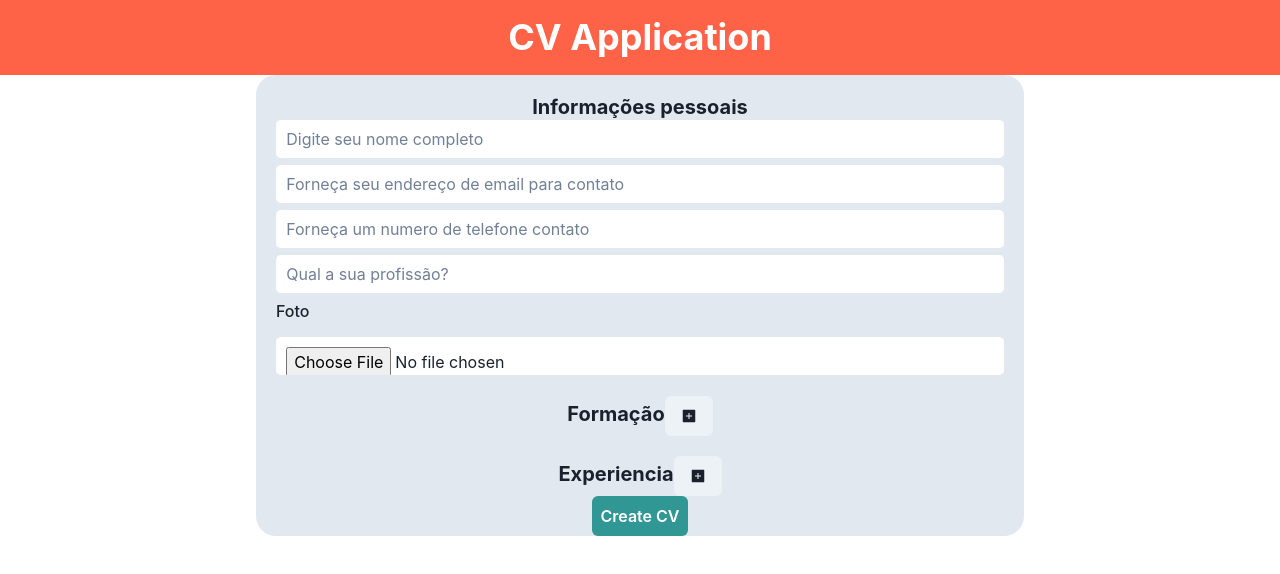
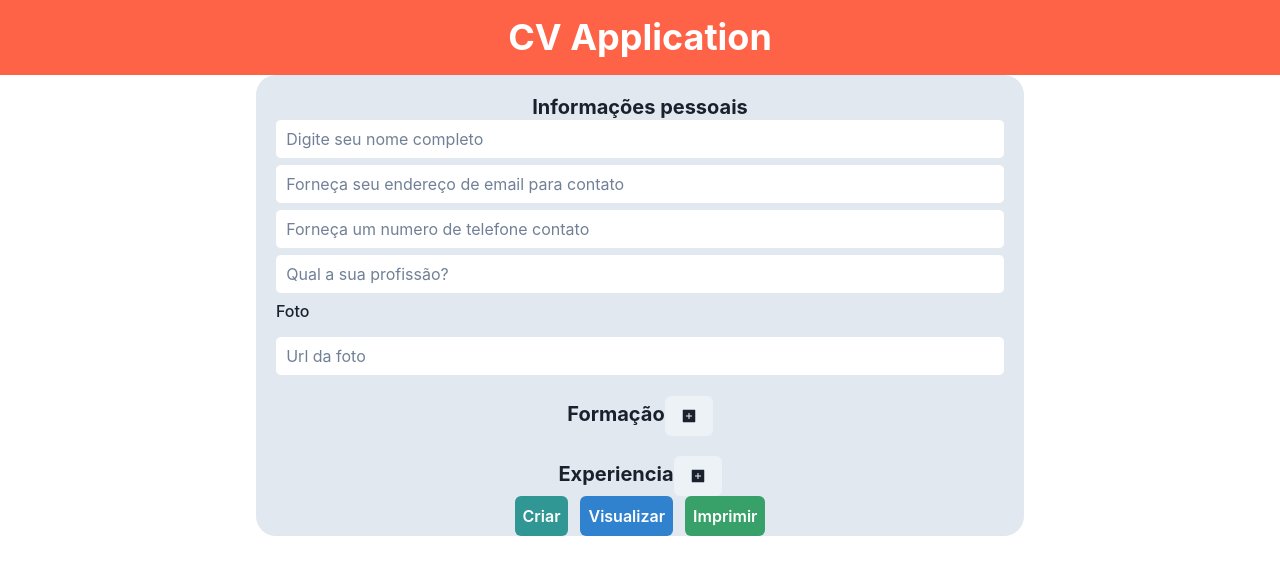
Before and after one commit to brendonn40/CV-Application, a React (Create React App) app: page / in a window 1280 px wide. Shown: the top 574 px of the page. Built offline with nearby package versions, Linux system fonts and the light colour scheme.

Commit message:
created modal for preview

```diff
--- a/src/components/Experiencia.jsx
+++ b/src/components/Experiencia.jsx
@@ -2,6 +2,8 @@ import React from "react";
 import { Input, Flex, Button, Heading } from "@chakra-ui/react";
 import { useFieldArray } from "react-hook-form";
 import { AiFillPlusSquare } from "react-icons/ai";
+import { Divider } from '@chakra-ui/react'
+
 const Experiencia = ({ control, register }) => {
   const { fields, append, remove } = useFieldArray({
     control,
@@ -68,6 +70,7 @@ const Experiencia = ({ control, register }) => {
               key={field.id}
               {...register(`experiences.${index}.endDate`)}
             />
+            <Divider/>
           </>
         ))}
       </Flex>
--- a/src/components/Form.jsx
+++ b/src/components/Form.jsx
@@ -1,4 +1,4 @@
-import React from "react";
+import React, { useEffect } from "react";
 import styled from "styled-components";
 import { useForm } from "react-hook-form";
 import {
@@ -9,6 +9,7 @@ import {
   VStack,
   Center,
   Flex,
+  Divider,
 } from "@chakra-ui/react";
 import {
   FormControl,
@@ -19,15 +20,24 @@ import {
 import Formacao from "./Formacao";
 import { AiFillPlusSquare } from "react-icons/ai";
 import Experiencia from "./Experiencia";
+import { useState } from "react";
+import ModalPreview from "./Modal";
+const Form = () => {
+  const { control, register, handleSubmit } = useForm();
+  const [isOpenModal, setIsOpenModal] = useState(false);
 
-const Form = () => {
-  const { control,register, handleSubmit } = useForm();
-
-  const onSubmit = data => console.log(data);
+  const onSubmit = (data) => console.log(data);
   return (
-    <VStack mx='auto' w='60%'  justifyContent='center'>
-      <Box bg='gray.200' w='100%' borderRadius={"20px"}>
-        <Heading size='md' mt='20px' textAlign={"center"}>
+    <VStack mx="auto" w="60%" justifyContent="center">
+        {isOpenModal ? (
+        <ModalPreview
+          isOpen={isOpenModal}
+          data={control._formValues}
+          onClose={() => setIsOpenModal(false)}
+        />
+      ) : null}
+      <Box bg="gray.200" w="100%" borderRadius={"20px"}>
+        <Heading size="md" mt="20px" textAlign={"center"}>
           Informações pessoais
         </Heading>
         <form onSubmit={handleSubmit(onSubmit)}>
@@ -37,68 +47,78 @@ const Form = () => {
             alignItems={"center"}
             gridGap={"5px"}
           >
-
             <Input
-            name='name'
-            placeholder='Digite seu nome completo'
+              name="name"
+              placeholder="Digite seu nome completo"
               backgroundColor={"white"}
-            padding='10px'
+              padding="10px"
               width={"95%"}
               required={true}
-            {...register("name", { required: true})}
+              {...register("name", { required: true })}
             />
             <Input
-            name='email'
-            placeholder='Forneça seu endereço de email para contato'
-            type='email'
+              name="email"
+              placeholder="Forneça seu endereço de email para contato"
+              type="email"
               backgroundColor={"white"}
-            padding='10px'
+              padding="10px"
               width={"95%"}
-            {...register("email", { required: true})}
+              {...register("email", { required: true })}
             />
             <Input
-            name='tel'
-            placeholder='Forneça um numero de telefone contato'
-            type='phone'
+              name="tel"
+              placeholder="Forneça um numero de telefone contato"
+              type="phone"
               backgroundColor={"white"}
-            padding='10px'
+              padding="10px"
               width={"95%"}
               required={true}
-            {...register("tel", { required: true})}
+              {...register("tel", { required: true })}
             />
             <Input
-            name='profession'
-            placeholder='Qual a sua profissão?'
-            type='text'
+              name="profession"
+              placeholder="Qual a sua profissão?"
+              type="text"
               backgroundColor={"white"}
-            padding='10px'
+              padding="10px"
               width={"95%"}
               {...register("profession", { required: true, maxLength: 30 })}
             />
-          <FormLabel alignSelf={`flex-start`} ml={'20px'}>Foto</FormLabel>
+            <FormLabel alignSelf={`flex-start`} ml={"20px"}>
+              Foto
+            </FormLabel>
 
             <Input
-            name='photo'
-            placeholder='Foto'
-            type='file'
+              name="photo"
+              placeholder="Url da foto"
+              type="text"
               backgroundColor={"white"}
-            padding='10px'
+              padding="10px"
               width={"95%"}
-            accept='image/png, image/jpeg'
               {...register("photo")}
             />
           </Flex>
-        <Formacao control={control} register={register}/>
-      <Experiencia control={control} register={register}/>
+          <Formacao control={control} register={register} />
+          <Experiencia control={control} register={register} />
           <Center>
-          <Button type='submit' variant='solid' p={2} colorScheme='teal'>
-            Create CV
+            <Flex gridGap={`12px`}>
+              <Button type="submit" variant="solid" p={2} colorScheme="teal">
+                Criar
               </Button>
+              <Button
+                variant="solid"
+                p={2}
+                colorScheme="blue"
+                onClick={()=> setIsOpenModal(true)}
+              >
+                Visualizar
+              </Button>
+              <Button variant="solid" p={2} colorScheme="green">
+                Imprimir
+              </Button>
+            </Flex>
           </Center>
         </form>
-
-
-
       </Box>
     </VStack>
   );
--- a/src/components/Formacao.jsx
+++ b/src/components/Formacao.jsx
@@ -9,14 +9,10 @@ import {
   Heading,
 } from "@chakra-ui/react";
 import {
-  useFieldArray,
-  Control,
-  UseFormRegister,
-  UseFormSetValue,
-  UseFormWatch,
-  UseFormGetValues,
+  useFieldArray
 } from "react-hook-form";
 import { AiFillPlusSquare } from "react-icons/ai";
+import { Divider } from '@chakra-ui/react'
 
 const Formacao = ({ control, register }) => {
   const { fields, append, remove } = useFieldArray({
@@ -103,6 +99,7 @@ const Formacao = ({ control, register }) => {
               <option value="Curso técnico">Curso técnico</option>
               <option value="Outros">Outros</option>
             </Select>
+            <Divider orientation="horizontal" color={`black`}/>
           </>
         ))}
       </Flex>
--- /dev/null
+++ b/src/components/Modal.jsx
@@ -0,0 +1,37 @@
+import {
+    Modal,
+    ModalOverlay,
+    ModalContent,
+    ModalHeader,
+    ModalFooter,
+    ModalBody,
+    ModalCloseButton,
+    Button
+  } from '@chakra-ui/react'
+import Preview from './Preview'
+
+function ModalPreview({isOpen,data,onClose}) {
+    return (
+      <>
+        <Modal isOpen={isOpen} onClose={onClose} size={'3xl'}>
+          <ModalOverlay />
+          <ModalContent>
+            <ModalHeader>Curriculo Vitae</ModalHeader>
+            <ModalCloseButton />
+            <ModalBody>
+        <Preview data={data}/>
+            </ModalBody>
+
+            <ModalFooter>
+              <Button colorScheme='blue' mr={3} onClick={onClose}>
+                Close
+              </Button>
+              <Button variant='ghost'>Secondary Action</Button>
+            </ModalFooter>
+          </ModalContent>
+        </Modal>
+      </>
+    )
+  }
+
+  export default ModalPreview
--- /dev/null
+++ b/src/components/Preview.jsx
@@ -0,0 +1,64 @@
+import React from "react";
+import styled from "styled-components";
+import { useForm } from "react-hook-form";
+import {
+  Box,
+  Button,
+  Heading,
+  Input,
+  VStack,
+  Center,
+  Flex,
+  Container,
+  Text,
+  Avatar,
+} from "@chakra-ui/react";
+import { BsTelephone } from "react-icons/bs";
+import { AiOutlineMail } from "react-icons/ai";
+const Preview = ({ data }) => {
+  const onSubmit = (data) => console.log(data);
+  return (
+    <Container>
+      <Flex justifyContent={`space-between`}>
+        <Avatar size={`2xl`} name={data.name} src={data?.photo} />
+        <Flex direction={`column`} gridGap={`12px`}>
+          <div>
+            <strong>{data?.name}</strong>
+            <Text>{data?.profession}</Text>
+          </div>
+          <Box border={`solid 1px black`} padding={`8px`}>
+            <strong>CONTATO</strong>
+            <Flex gridGap={`5px`} alignItems={`center`}>
+              <BsTelephone />
+              <Text>{data?.tel}</Text>
+            </Flex>
+            <Flex gridGap={`5px`} alignItems={`center`}>
+              {" "}
+              <AiOutlineMail /> <Text>{data?.email}</Text>
+            </Flex>
+          </Box>
+        </Flex>
+      </Flex>
+      <Box mt={`20px`}>
+        <strong>Formação</strong>
+        <ul style={{ listStyle: `none` }}>
+          {data?.formations.map((formation, index) => (
+            <li key={index}>
+              <strong>
+                {formation.initialYear} - {formation.conclusionYear === '' ? 'Cursando': formation.conclusionYear}
+              </strong>{" "}
+              <span>
+                {formation.courseType}-{formation.course}
+              </span>
+            </li>
+          ))}
+        </ul>
+      </Box>
+    </Container>
+  );
+}
+
+const FileInputWrapper = styled.input`
+  display: none;
+`;
+export default Preview;
```
Lines whose indentation alone changed are shown as unchanged.
